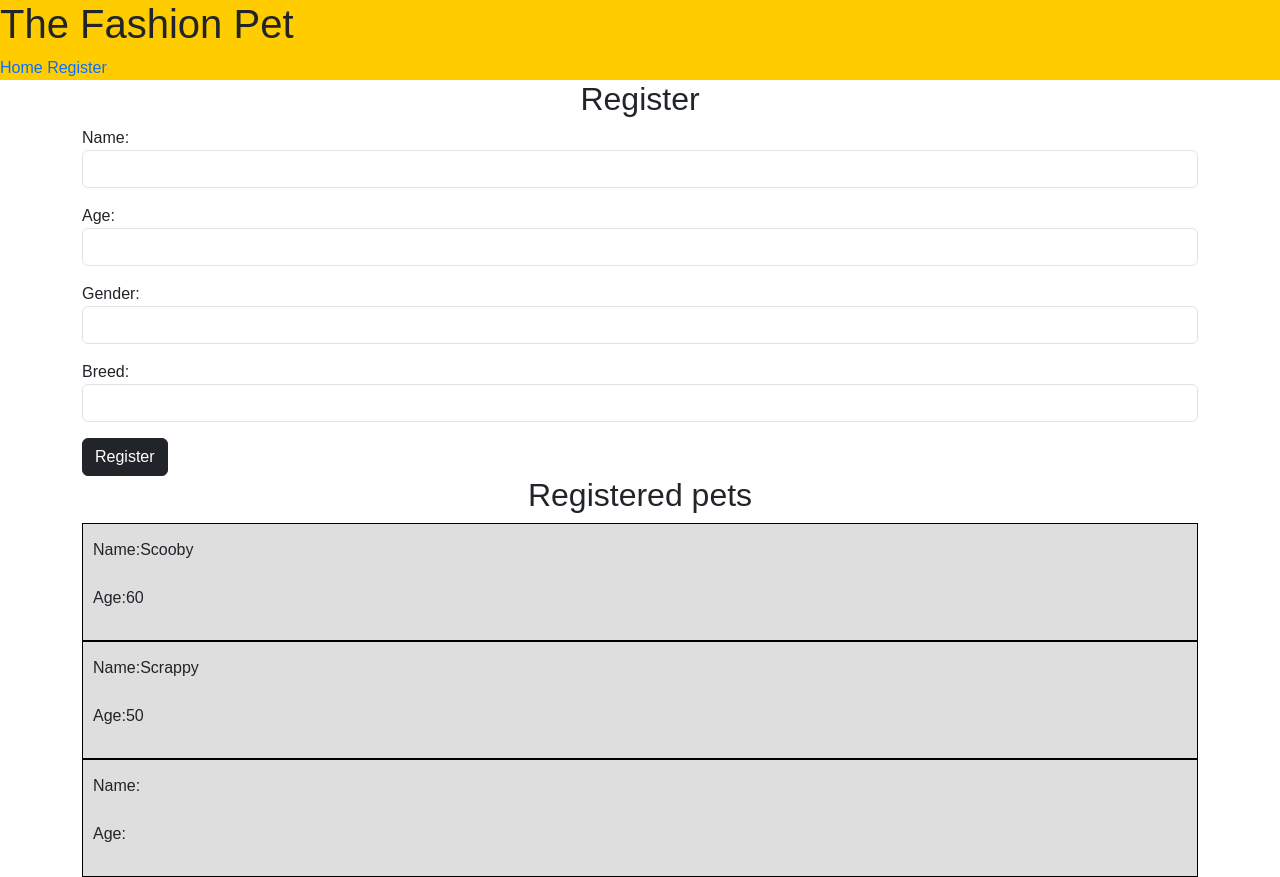
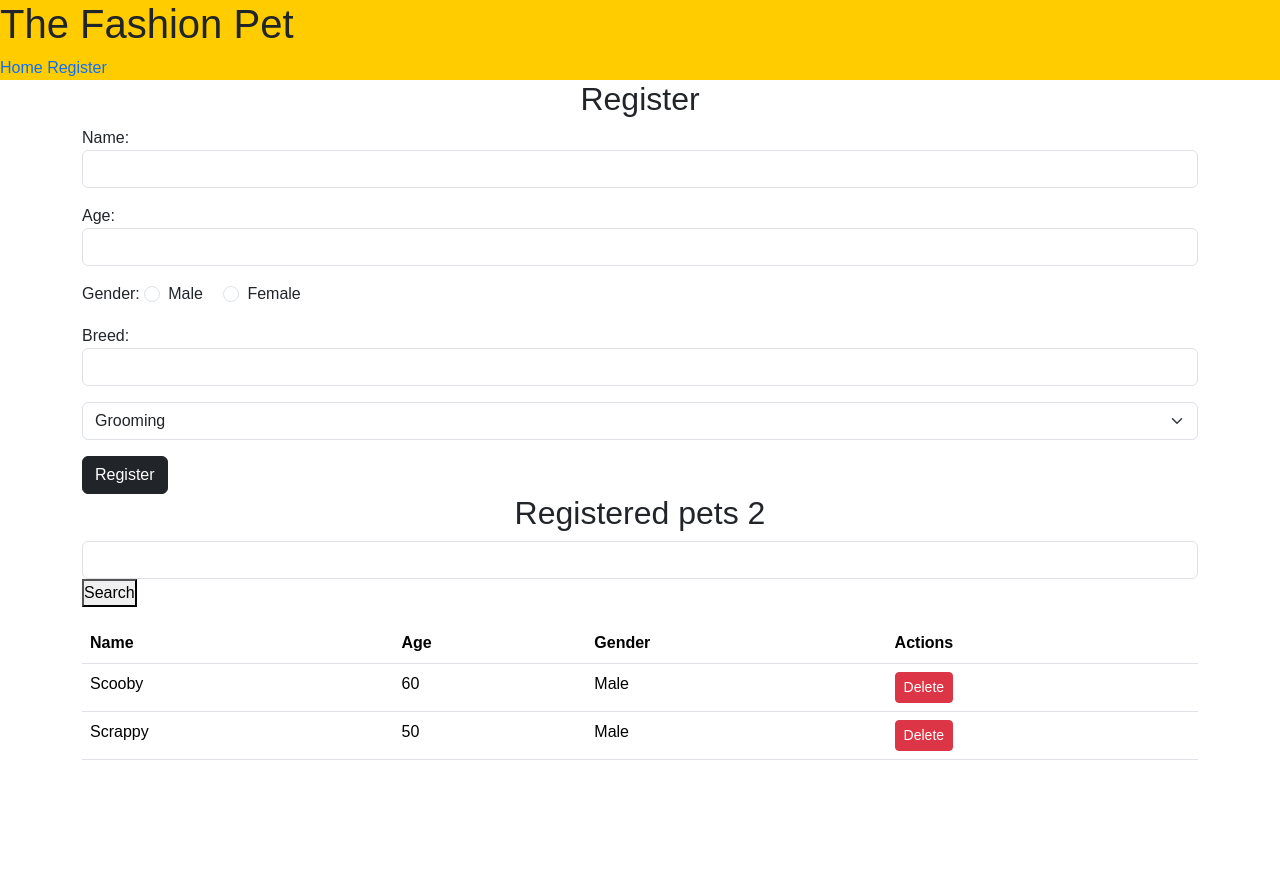
Before and after one commit to SamanthaSDGKU/petSalon-ch51, a plain HTML site: page register.html in a window 1280 px wide. Both pictures are taken after a click on the button "Register". After the commit the page ends 800 px from the top, so only its background shows below. Drawn offline with nearby package versions, Linux system fonts and the light colour scheme.

Commit message:
deleting and search function

```diff
--- a/register.html
+++ b/register.html
@@ -30,20 +30,54 @@
             </div>
             <div class="mb-3">
                 <label>Gender:</label>
-                <input type="text" id="txtGender" class="form-control">
+                <div class="form-check form-check-inline">
+                    <input class="form-check-input" type="radio" name="gender" id="inlineRadio1" value="Male">
+                    <label class="form-check-label" for="inlineRadio1">Male</label>
+                </div>
+                <div class="form-check form-check-inline">
+                    <input class="form-check-input" type="radio" name="gender" id="inlineRadio2" value="Female">
+                    <label class="form-check-label" for="inlineRadio2">Female</label>
+                </div>
             </div>
             <div class="mb-3">
                 <label>Breed:</label>
                 <input type="text" id="txtBreed" class="form-control">
             </div>
+            <div class="mb-3">
+                <select id="txtService" class="form-select">
+                    <option value="grooming">Grooming</option>
+                    <option value="vaccines">Vaccines</option>
+                    <option value="nails">Nails</option>
+                </select>
+            </div>
+
             <div>
                 <button onclick="register()" class="btn btn-dark">Register</button>
             </div>
 
         </div>
-        <h2>Registered pets</h2>
+        <h2>Registered pets <span id="totalPets">100</span> </h2>
         <div id="petCards">
 
+        </div>
+        <div class="mb-3">
+            <input type="search" class="form-control" id="txtSearch">
+            <button onclick="search()">Search</button>
+        </div>
+        <div>
+            <table class="table">
+                <thead>
+                    <tr>
+                        <th>Name</th>
+                        <th>Age</th>
+                        <th>Gender</th>
+                        <th>Actions</th>
+                    </tr>
+                </thead>
+                <tbody id="petRows">
+                    <!--delete this hard code (static)-->
+                </tbody>
+            </table>
         </div>
     </main>
 
--- a/scripts/display.js
+++ b/scripts/display.js
@@ -11,3 +11,27 @@ function displayCards(){
         `
     }
 }
+
+function displayRows(){
+    //get the tbody
+    const TABLE = document.getElementById("petRows");
+    // clear the tbody
+    let row="";
+    //travel the array (for)
+    for(let i=0;i<pets.length;i++){
+        let pet = pets[i];
+        //create the template row
+        row+=`
+            <tr id="${i}">
+                <td>${pet.name}</td>
+                <td>${pet.age}</td>
+                <td>${pet.gender}</td>
+                <td> <button class="btn btn-sm btn-danger" onclick="deletePet(${i})"> Delete </button></td>
+            </tr>
+        `;
+    }
+    TABLE.innerHTML=row;
+    document.getElementById("totalPets").innerHTML=pets.length;
+}
+
+//*** on the register.js replace the displayCards() by displayRows() */
--- a/scripts/register.js
+++ b/scripts/register.js
@@ -1,34 +1,83 @@
 let pets=[];//empty array
 //create the constructor
 //<------ paramenters (local) --->
-function Pet(name,age,gender,breed){
+function Pet(name,age,gender,breed,service){
     //property=paramenter
     this.name=name;
     this.age=age;
     this.gender=gender;
     this.breed=breed;
+    this.service=service;
 }
 //get the inputs
 let inputName = document.getElementById("txtName");
 let inputAge = document.getElementById("txtAge");
-let inputGender = document.getElementById("txtGender");
 let inputBreed = document.getElementById("txtBreed");
+let inputService=document.getElementById("txtService");
+
+function isValid(pet){
+    let validation =true;
+    //check if name is empty?
+    if(pet.name==""){
+        validation=false;
+    }
+    return validation;
+}
 
 function register(){
+    let inputGender = document.querySelector('input[name="gender"]:checked');
+    console.log(inputGender.value);
+
     console.log(inputName.value,inputAge.value,inputGender.value,inputBreed.value);
     //create an obj
-    let newPet = new Pet(inputName.value,inputAge.value,inputGender.value,inputBreed.value);
-    pets.push(newPet)//push the newpet to the array
-    //display on the console the new pet
-    console.log(newPet);
-    displayCards();
+    let newPet = new Pet(inputName.value,inputAge.value,inputGender.value,inputBreed.value,inputService.value);
+
+    if(isValid(newPet)==true){
+        pets.push(newPet)//push the newpet to the array
+        //display on the console the new pet
+        console.log(newPet);
+        // displayCards();
+        displayRows();
+    }else{
+        alert("Fill the information");
+    }
+}
+
+function deletePet(petID){
+    console.log("Deleting the pet");
+    document.getElementById(petID).remove();//deletes from the HTML
+    pets.splice(petID,1);//removes the pet from the array
+    displayRows();
+}
+
+function search(){
+    //by name
+    displayRows();
+    //display on the console the text that user enters on the input
+    let ss=document.getElementById("txtSearch").value;
+    let foundPet=null;
+    let id;
+
+    for(let i=0;i<pets.length;i++){
+        if(pets[i].name.toLowerCase() == ss.toLowerCase()){
+            foundPet=pets[i];
+            id=i;
+            break;
+        }
+    }
+    if(foundPet){
+        document.getElementById(id).classList.add("highlight");
+    }else{
+        displayRows();
+    }
 }
 
 function init(){
     console.log("Init fn");
-    let scooby = new Pet("Scooby",60,"Male","Dane");
-    let scrappy= new Pet("Scrappy",50,"Male","Boxer");
+    let scooby = new Pet("Scooby",60,"Male","Dane","grooming");
+    let scrappy= new Pet("Scrappy",50,"Male","Boxer","vaccines");
     pets.push(scooby,scrappy);
-    displayCards();
+    // displayCards();
+    displayRows();
 }
 window.onload=init;//it waits to render the HMTL
--- a/styles/mystyles.css
+++ b/styles/mystyles.css
@@ -35,3 +35,7 @@ header img{
     padding: 10px;
     border: 1px solid black;
 }
+.highlight{
+    border-left:10px solid #ffcc00;
+
+}
```
